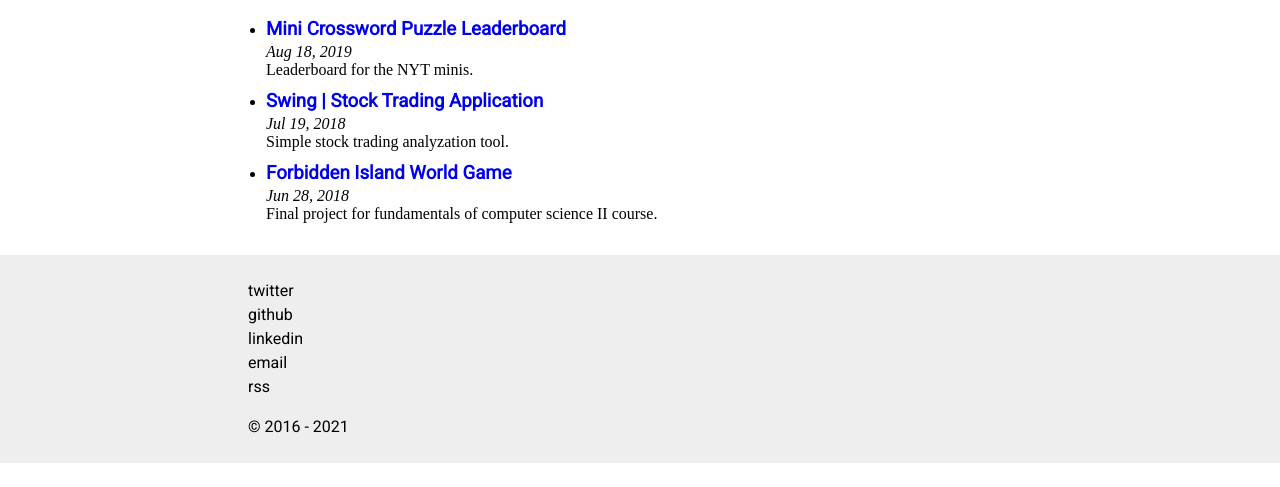
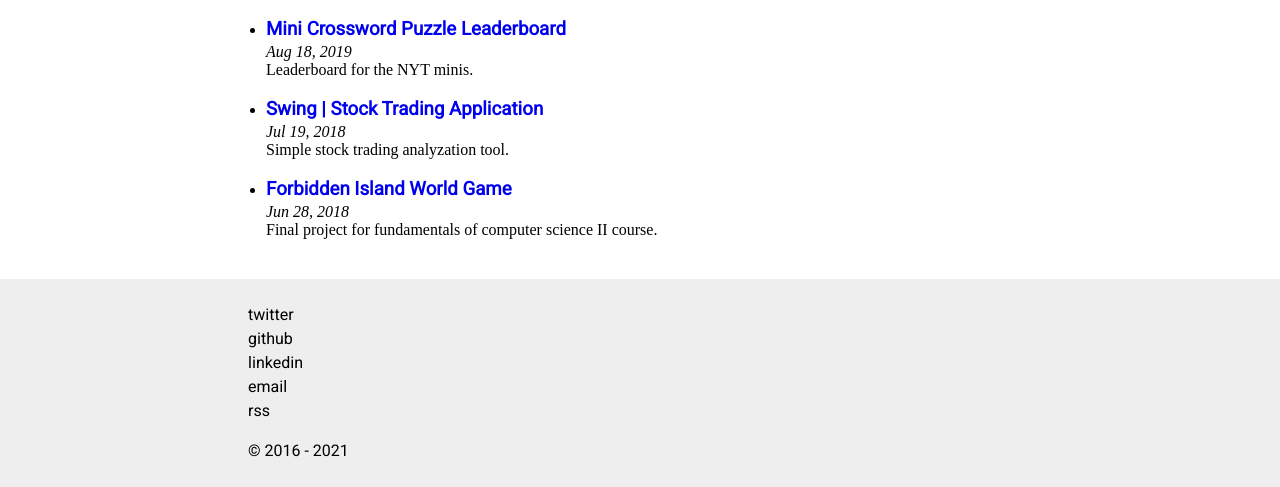
Before and after one commit to walkersutton/walkersutton.github.io, a Jekyll site: the page built from index.md, in a window 1280 px wide. Shown: the part 496-983 px from the top of the page. Built offline with Jekyll 4.4.1, drawn with Linux system fonts in a browser that asks for light colours; some web fonts are replaced; our own code applies the rules of GitHub Pages for plain Markdown files; before the commit the page ends 959 px from its top, so only the background shows below that.

Commit message:
cleanup css

```diff
--- a/_sass/lists.scss
+++ b/_sass/lists.scss
@@ -1,12 +1,5 @@
 /* lists */
-
 ul {
 	margin-left: 18px;
-	// li {
-	// 	padding-left: 16px;
-	// }
+	margin-bottom: 1em;
 }
-// ul.nested li {
-// 	margin-left: 12px;
-// 	padding: 0px;
-// }
```
Also changed, not shown: _sass/main.scss (+0 -8 lines).
